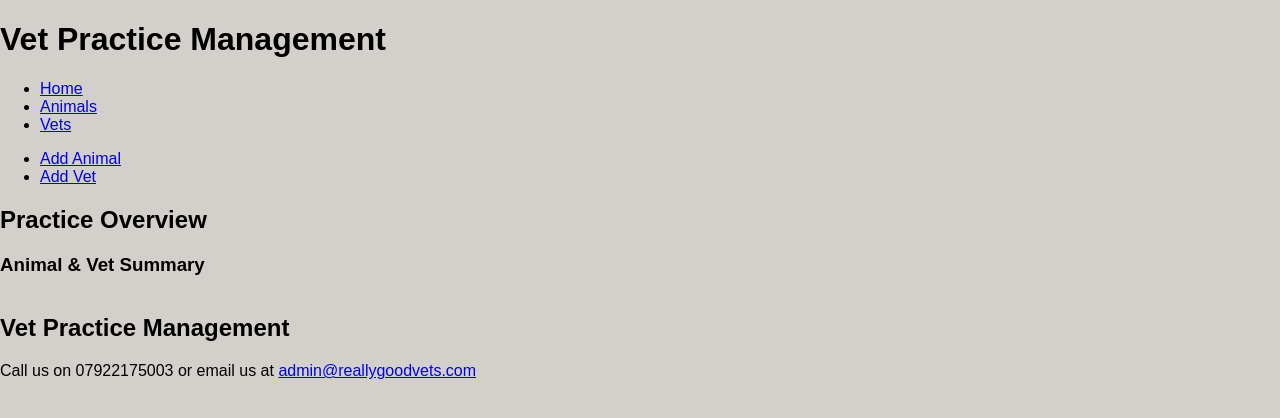
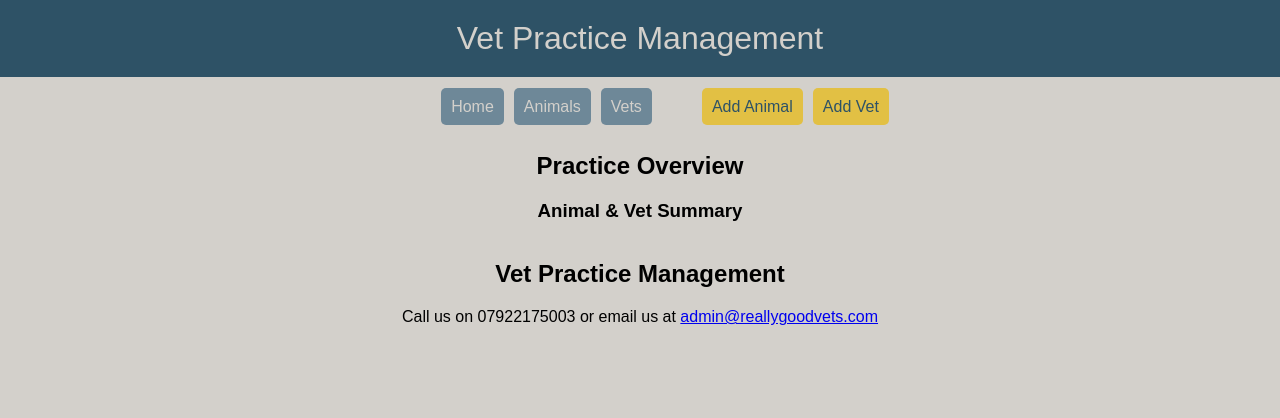
Before and after one commit to jonnystv/Project_01_Vet_Management_App, a Flask app: page / in a window 1280 px wide. Shown: the top 418 px of the page. Run offline with Flask 2, Linux system fonts and the light colour scheme; data that the repository does not hold is empty; some libraries are stand-ins or nearby versions.

Commit message:
Styled header and nav elements

```diff
--- a/static/style.css
+++ b/static/style.css
@@ -3,4 +3,71 @@ body {
     font-family: Arial, Helvetica, sans-serif;
     padding: 0px;
     margin: 0px;
+    text-align: center;
 }
+
+ul {
+    list-style-type: none;
+}
+
+header {
+    background-color: #2e5266;
+    margin: 0px;
+    padding: 0px;
+}
+
+header h1 {
+    margin: 0px;
+    padding: 20px;
+    color: #d3d0cb;
+    font-weight: normal;
+}
+
+#nav-container {
+    display: flex;
+    justify-content: center;
+    margin-top: 5px;
+    padding-top: 0px;
+}
+
+#nav-container ul {
+    display: flex;
+}
+
+#main-nav li {
+}
+
+#edit-nav li{
+}
+
+/* #main-nav li, #edit-nav li {
+} */
+
+#main-nav li a, #edit-nav li a {
+    text-decoration: none;
+}
+
+#main-nav li a {
+    color: #d3d0cb;
+    background-color: #6E8898;
+    padding: 10px;
+    margin-left: 10px;
+    border-radius: 5px;
+}
+
+#main-nav li a:hover, #main-nav li a:active, #main-nav li a:focus {
+    background-color: #2E5266;
+}
+
+#edit-nav li a {
+    color: #2e5266;
+    background-color: #E2C044;
+    padding: 10px;
+    margin-left: 10px;
+    border-radius: 5px;
+}
+
+#edit-nav li a:hover, #edit-nav li a:active, #edit-nav li a:focus {
+    color: #d3d0cb;
+    background-color: #2E5266;
+}
--- a/templates/base.html
+++ b/templates/base.html
@@ -15,7 +15,8 @@
             <h1>Vet Practice Management</h1>
         </header>
 
-        <nav>
+        <div id="nav-container">
+        <nav id="main-nav">
             <ul>
                 <li><a href="/">Home</a></li>
                 <li><a href="/animals/">Animals</a></li>
@@ -23,12 +24,13 @@
             </ul>
         </nav>
 
-        <nav>
+        <nav id="edit-nav">
             <ul>
                 <li><a href="/animals/new">Add Animal</a></li>
                 <li><a href="/vets/new">Add Vet</a></li>
             </ul>
         </nav>
+        </div>
 
 
         <!-- BEGIN main content container -->
```
